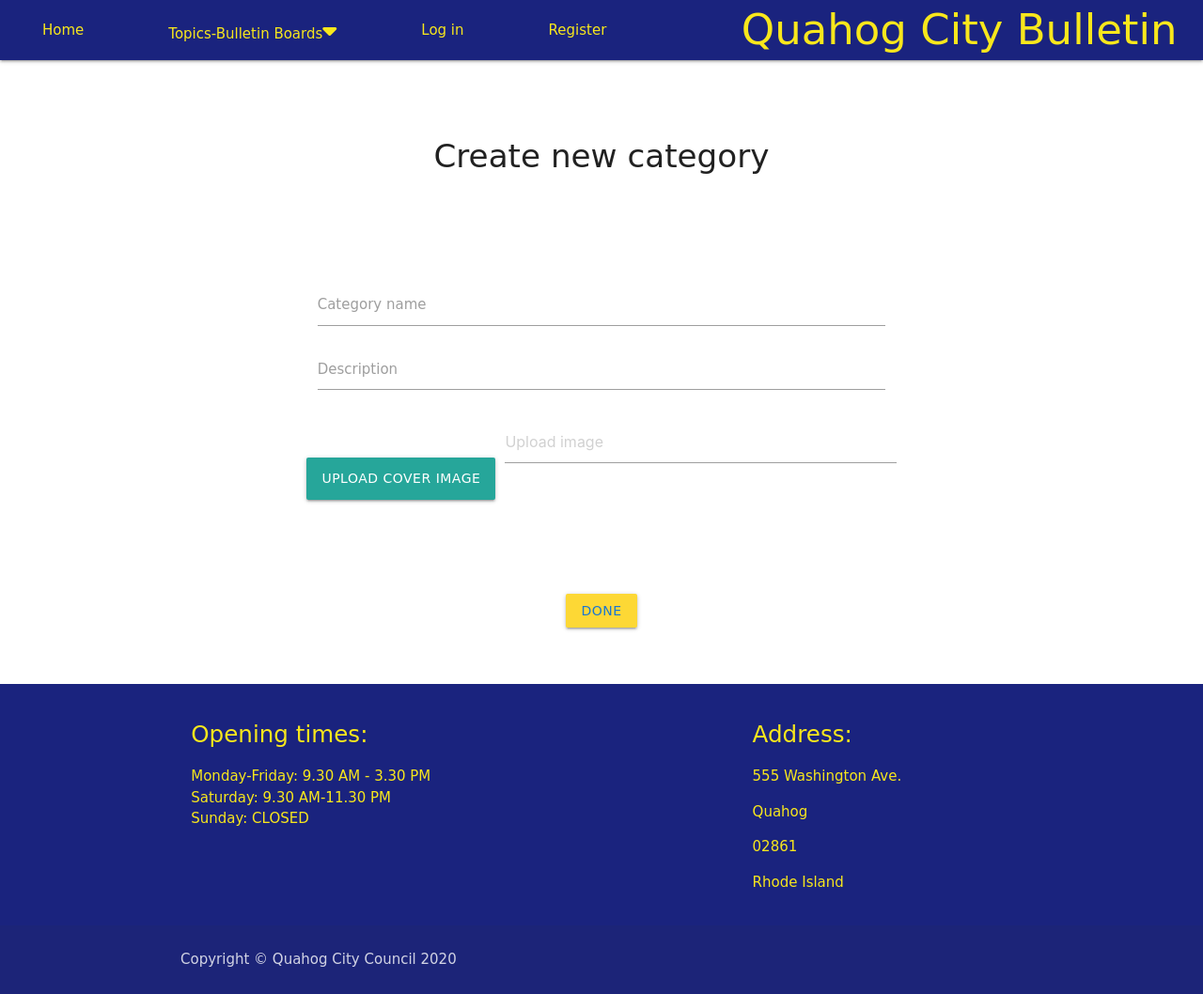
After one commit to KittiKovacs/Quahog_Bulletin-MS3, a Flask app: page /create_category in a window 1280 px wide. The commit adds this page. Shown: the whole page at 94% size. Run offline with Flask 2, Linux system fonts and the light colour scheme; data that the repository does not hold is empty; some libraries are stand-ins or nearby versions; some web fonts are replaced.

Commit message:
Add create new category option for admin

```diff
--- a/app.py
+++ b/app.py
@@ -189,6 +189,27 @@ def delete_post(post_id):
     return redirect(url_for("get_categories"))
 
 
+@app.route("/create_category", methods=["GET", "POST"])
+def create_category():
+    if request.method == "POST":
+        if 'category_image' in request.files:
+            category_image = request.files['category_image']
+            mongo.save_file(category_image.filename, category_image)
+
+        category = {
+            "category_name": request.form.get("category_name"),
+            "category_description": request.form.get("category_description"),
+            "category_image": category_image.filename,
+        }
+        mongo.db.categories.insert_one(category)
+        flash("New category successfully added")
+        return redirect(url_for(
+                        "profile", username=session["user"]))
+    categories = list(mongo.db.categories.find())
+    return render_template("create_category.html", categories=categories)
+
+
+
 if __name__ == "__main__":
     app.run(host=os.environ.get("IP"),
             port=int(os.environ.get("PORT")),
--- a/templates/base.html
+++ b/templates/base.html
@@ -36,7 +36,7 @@
                         {% if session.user %}
                             <li><a href="{{ url_for('profile', username=session['user']) }}">Profile</a></li>
                             {% if session.user|lower == "admin"|lower %}
-                                <li><a href="#">Create new board</a></li>
+                                <li><a href="{{ url_for('create_category') }}">Create new board</a></li>
                             {% endif %}
                                 <li><a href="{{ url_for('logout') }}">Log out</a></li>
                         {% else %}
@@ -52,7 +52,7 @@
                 {% if session.user %}
                     <li><a href="{{ url_for('profile', username=session['user']) }}"><img class="sidenav-icon" src="https://img.icons8.com/color/48/000000/male-female-user-group.png"/> Profile</a></li>
                     {% if session.user|lower == "admin"|lower %}
-                        <li><a href="#"><i class="fas fa-plus-circle"></i>Create new board</a></li>
+                        <li><a href="{{ url_for('create_category') }}"><i class="fas fa-plus-circle"></i>Create new board</a></li>
                     {% endif %}
                     <li><a href="{{ url_for('logout') }}"><img class="sidenav-icon" src="https://img.icons8.com/color/48/000000/logout-rounded-left--v1.png"/> Log out</a></li>
                 {% else %}
--- a/templates/categories.html
+++ b/templates/categories.html
@@ -7,6 +7,7 @@
 
 {% endfor %}
 
+<!--Search field-->
 <div class="row card-panel yellow lighten-5">
     <form action="{{ url_for('search') }}" method="post" class="col s12">
         <div class="row valign-wrapper center-align">
--- /dev/null
+++ b/templates/create_category.html
@@ -0,0 +1,52 @@
+{% extends 'base.html' %}
+{% block content %}
+
+<div class="row">
+    <div class="col s12 m8 offset-m2">
+        <h4 class="center-align dark-blue-text text-darken-4">
+            Create new category
+        </h4>
+    </div>
+</div>
+
+<div class="row container">
+    <div class="col s12">
+        <form method="POST" action="{{ url_for('create_category') }}" enctype="multipart/form-data">
+            <!-- Category name -->
+            <div class="input-field">
+                <input id="category_name" name="category_name" type="text" minlength="5" maxlength="50" class="validate" required>
+                <label for="category_name">Category name</label>
+            </div>
+
+            <!-- description -->
+            <div class="input-field">
+                <textarea id="category_description" class="materialize-textarea validate" minlength="5" maxlength="500"
+                    required></textarea>
+                <label for="category_description">Description</label>
+            </div>
+
+            <!--image upload-->
+            <div class="row img-details">
+                <div class="file-field input-field">
+                    <div class="btn">
+                        <span>Upload cover image</span>
+                        <input type="file" name="post_image" accept="image/gif, image/jpeg, image/png">
+                    </div>
+                    <div class="file-path-wrapper">
+                        <input class="file-path validate" type="text" placeholder="Upload image">
+                    </div>
+                </div>
+            </div>
+
+            <!--buttons -->
+            <div class="center-align">
+                <button type="submit"
+                    class="btn blue-text text-darken-2 #fdd835 yellow darken-1 center-align btn #fdd835 yellow darken-1" value="Submit"> Done
+                </button>
+            </div>
+        </form>
+    </div>
+</div>
+
+
+{% endblock %}
```
Also changed, not shown: templates/board.html (+11 -0 lines).
